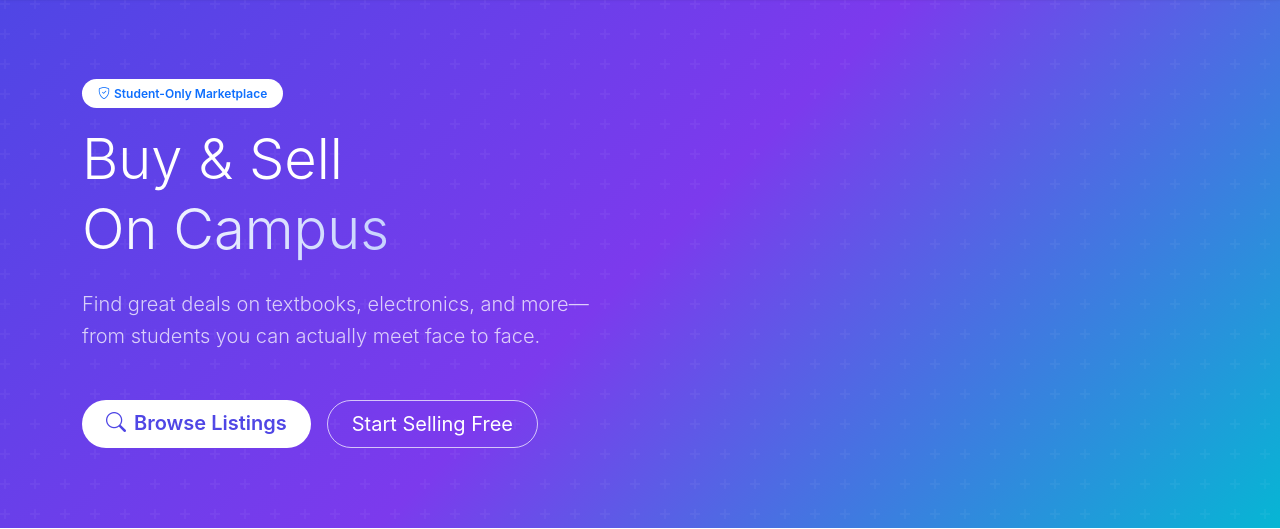
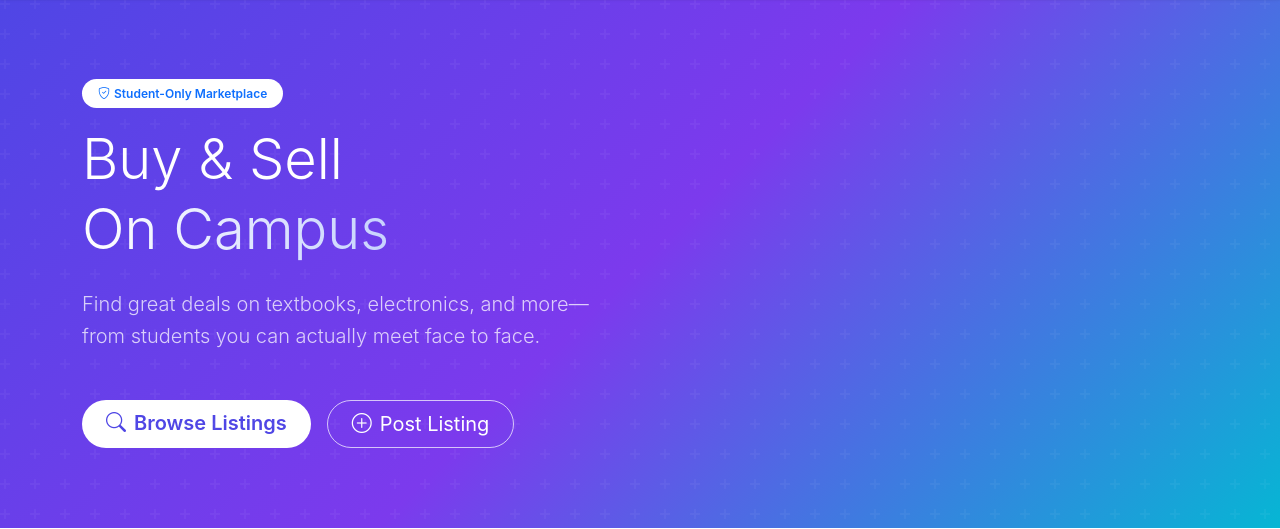
Before and after one commit to Rjems995/CampusMarketplace, a Flask app: page / in a window 1280 px wide. Shown: the part 65-594 px from the top of the page. Run offline with Flask 3, Linux system fonts and the light colour scheme; data that the repository does not hold is empty; some libraries are stand-ins or nearby versions.

Commit message:
Modify create listing button based on authentication
Updated the button link for creating listings based on user authentication status.

```diff
--- a/templates/main/index.html
+++ b/templates/main/index.html
@@ -22,17 +22,10 @@
              class="btn btn-white btn-lg rounded-pill px-4 fw-semibold">
             <i class="bi bi-search me-2"></i>Browse Listings
           </a>
-          {% if not current_user.is_authenticated %}
-          <a href="{{ url_for('auth.register') }}"
-             class="btn btn-outline-white btn-lg rounded-pill px-4">
-            Start Selling Free
-          </a>
-          {% else %}
-          <a href="{{ url_for('marketplace.create_listing') }}"
+          <a href="{{ url_for('marketplace.create_listing') if current_user.is_authenticated else url_for('auth.register') }}"
              class="btn btn-outline-white btn-lg rounded-pill px-4">
             <i class="bi bi-plus-circle me-2"></i>Post Listing
           </a>
-          {% endif %}
         </div>
       </div>
       <div class="col-lg-6 d-none d-lg-block text-center">
```
